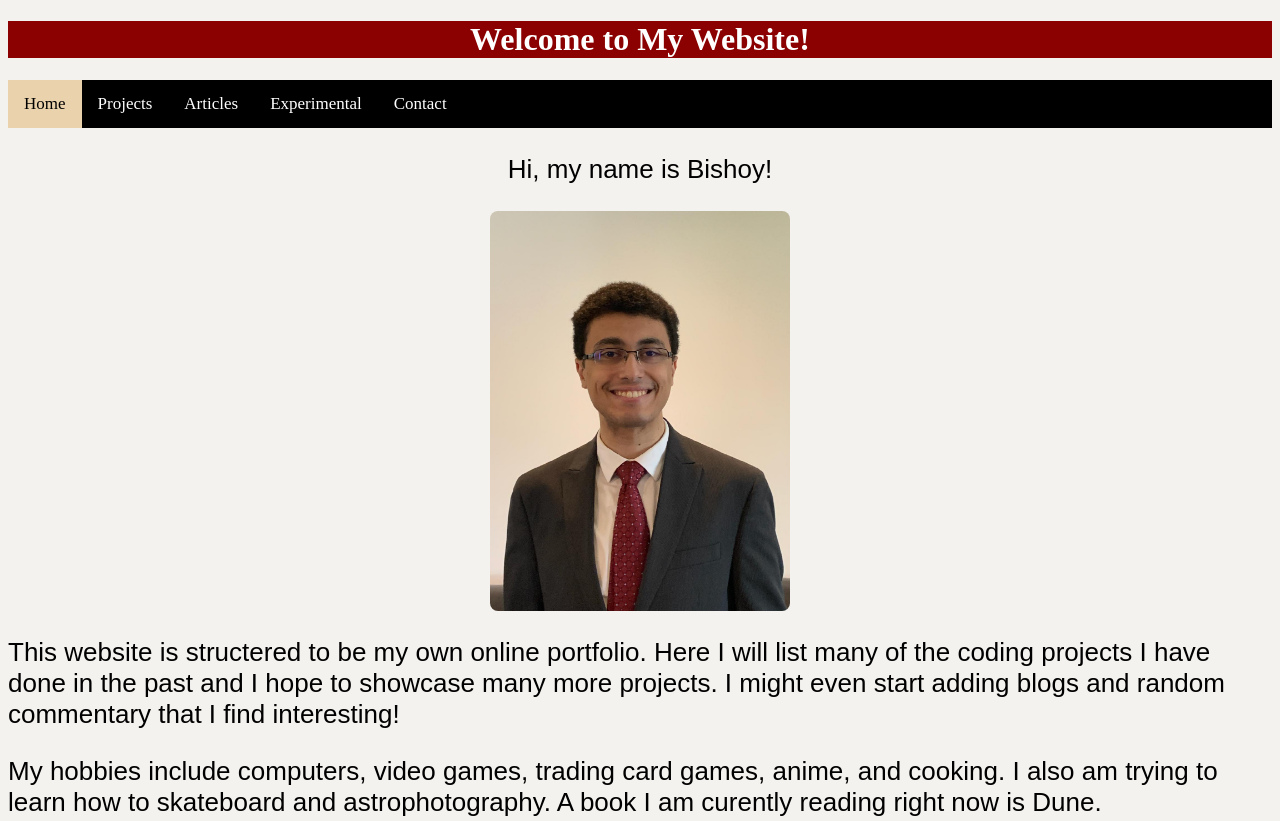
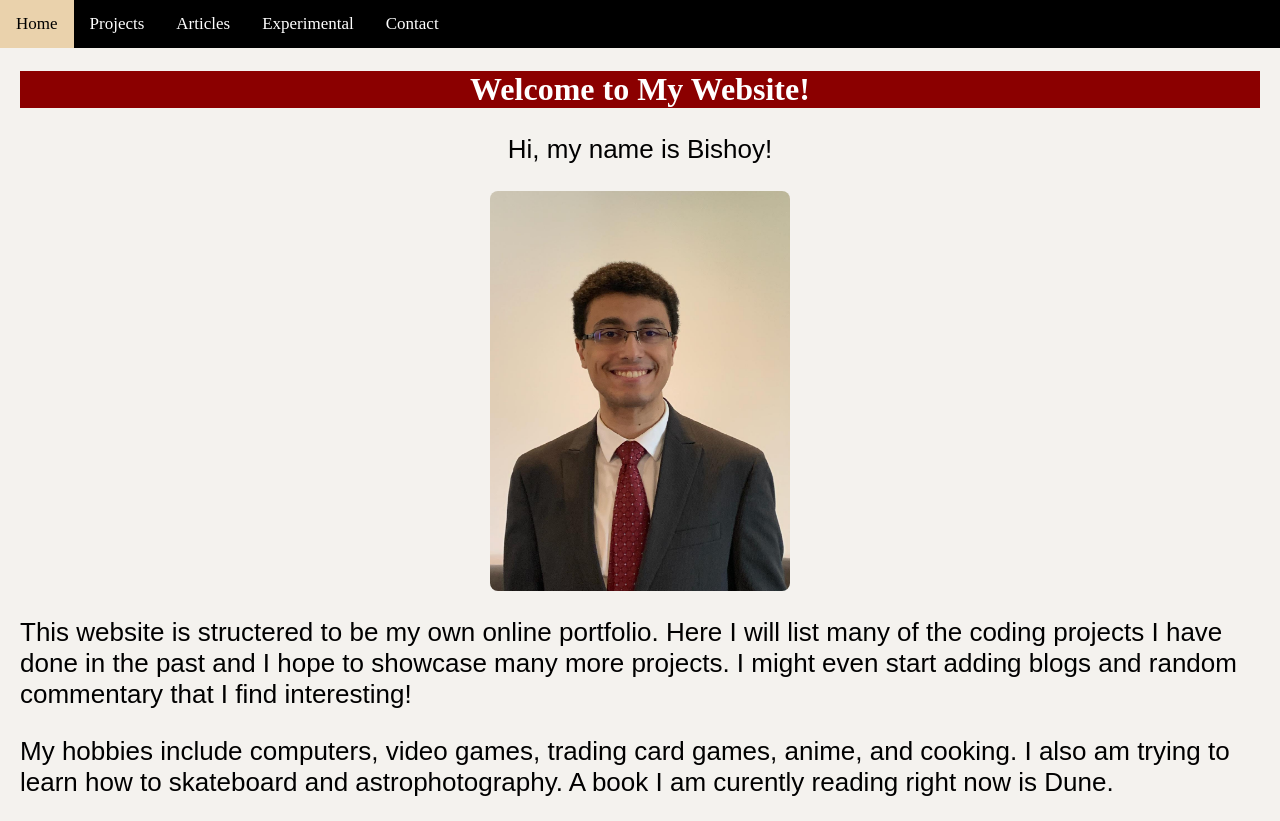
Before and after one commit to bsargius/bsargius.github.io, a plain HTML site: page index.html in a window 1280 px wide. Shown: the top 821 px of the page. Drawn offline with Linux system fonts and the light colour scheme.

Commit message:
add navigation bar to stay on top of page

```diff
--- a/index.html
+++ b/index.html
@@ -12,7 +12,6 @@
 
 <body style="background-color:#F4F2EE;">
 
-<h1> Welcome to My Website!</h1>
 <div class="navbar" id="myNavbar">
   <a class="active" href="#home">Home</a>
   <a href="projects.html">Projects</a>
@@ -24,6 +23,8 @@
   </a>
 </div>
 
+<div class="homeBody">
+<h1> Welcome to My Website!</h1>
 <p style="text-align: center">Hi, my name is Bishoy!</p>
 <img src="bishoy.jpg"
   alt="This is a picture of me!"
@@ -47,6 +48,7 @@ astrophotography. A book I am curently reading right now is Dune.</p>
 <h2>Contact</h2>
 <a href="https://www.linkedin.com/in/bishoy-sargius/">
   Here is my LinkedIn if you would like to connect!</a>
+</div>
 
 </body>
 </html>
--- a/styles.css
+++ b/styles.css
@@ -1,3 +1,7 @@
+body {
+  margin:0;
+}
+
 h1 {
   background-color:darkred;
   color:white;
@@ -23,9 +27,17 @@ img {
   margin-right: auto;
 }
 
+.homeBody {
+  padding:20px;
+  margin-top:30px;
+}
+
 .navbar {
   background-color: #000000;
   overflow: hidden;
+  position: fixed;
+  top: 0;
+  width: 100%;
 }
 
 .navbar a {
```
